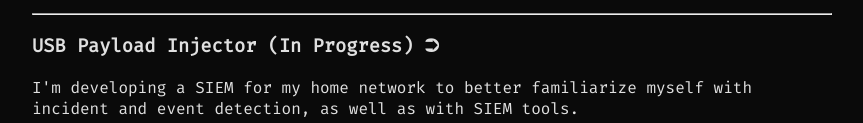
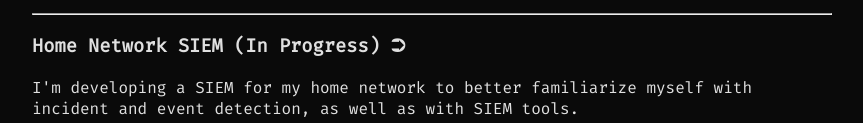
Before and after one commit to Darrinj99/darrinj99.github.io, a plain HTML site: page projects/index.html in a window 1280 px wide. Shown: the part 640-763 px from the top of the page, without its empty margins (208-1071 px from the left). Drawn offline with Linux system fonts and the light colour scheme.

Commit message:
Update index.html

```diff
--- a/projects/index.html
+++ b/projects/index.html
@@ -86,7 +86,7 @@ This project uses a Raspberry Pi 3 as a functional Command & Control (C2) server
 
 <hr>
 
-<h3><a href="/projects/homesiem.html">USB Payload Injector (In Progress) &#11146</a></h3>
+<h3><a href="/projects/homesiem.html">Home Network SIEM (In Progress) &#11146</a></h3>
 <p>I'm developing a SIEM for  my home network to better familiarize myself with incident and event detection, as well as with SIEM tools.
 
 <hr>
```
